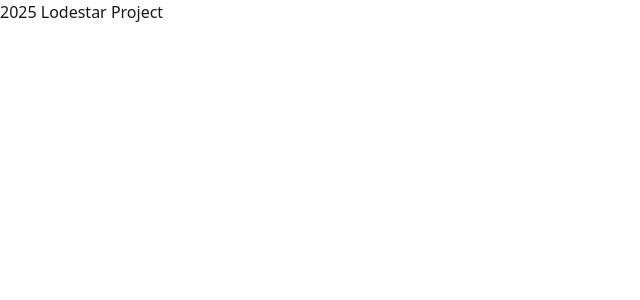
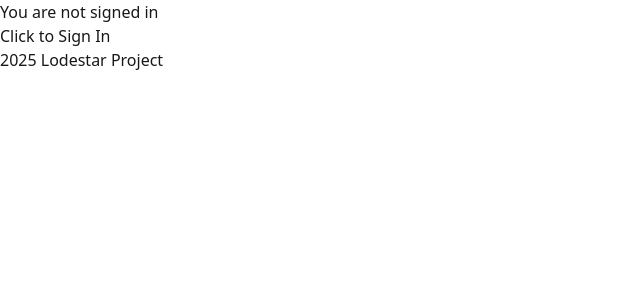
Before and after one commit to curtisnlogan/lodestar-project, a Django app: page / in a window 1280 px wide. Shown: the top 300 px of the page, without its empty margins (0-640 px from the left). Run offline with Django 4.2, Linux system fonts and the light colour scheme; style sheets or scripts are compiled from the project's sources.

Commit message:
feat: add persistent user authentication display in navigation base.html

```diff
--- a/src/templates/base.html
+++ b/src/templates/base.html
@@ -24,7 +24,15 @@
         />
     </head>
     <body>
-        <nav></nav>
+        <nav>
+            {% if user.is_authenticated %}
+                <p>{{ user.username }} is logged in</p>
+                <a href="{% url 'account_logout' %}">Click to Sign Out</a>
+            {% else %}
+                <p>You are not signed in</p>
+                <a href="{% url 'account_login' %}">Click to Sign In</a>
+            {% endif %}
+        </nav>
 
         <!-- Messages Section -->
         {% if messages %}
```
